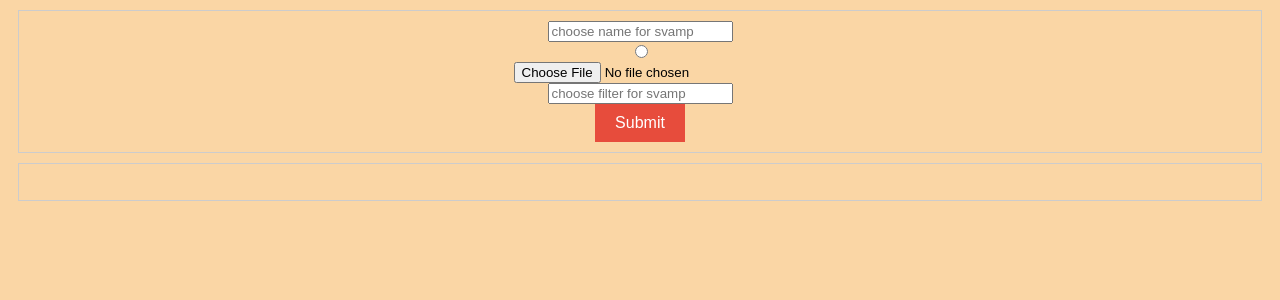
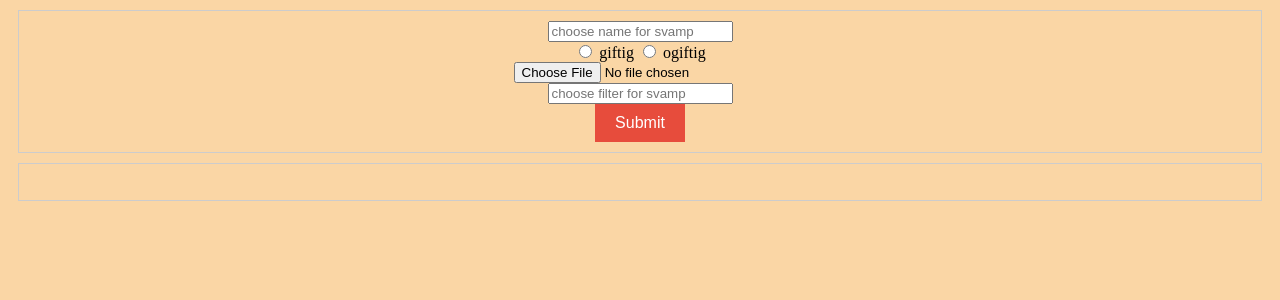
Before and after one commit to Code-666/svamp_agil_grupp, a Flask app: page /admin in a window 1280 px wide. Shown: the part 90-390 px from the top of the page. Run offline with Flask 3, Linux system fonts and the light colour scheme.

Commit message:
SebbeTest

```diff
--- a/templates/admin.html
+++ b/templates/admin.html
@@ -31,6 +31,9 @@
         <form action="/add-choice" method="POST" enctype="multipart/form-data">
             <input type="text" id="svamp" name="svamp" placeholder="choose name for svamp">
             <br><input type="radio" id="poison" name="poison" value="Giftig">
+            <label for="Giftig">giftig</label>
+            <input type="radio" id="poison" name="poison" value="oGiftig">
+            <label for="oGiftig">ogiftig</label>
             <br><input type="file" name="image" accept="image/*" required>
             <br><input type="text" id="filter" name="filter" placeholder="choose filter for svamp">
             <br><button type="submit">Submit</button>
```
